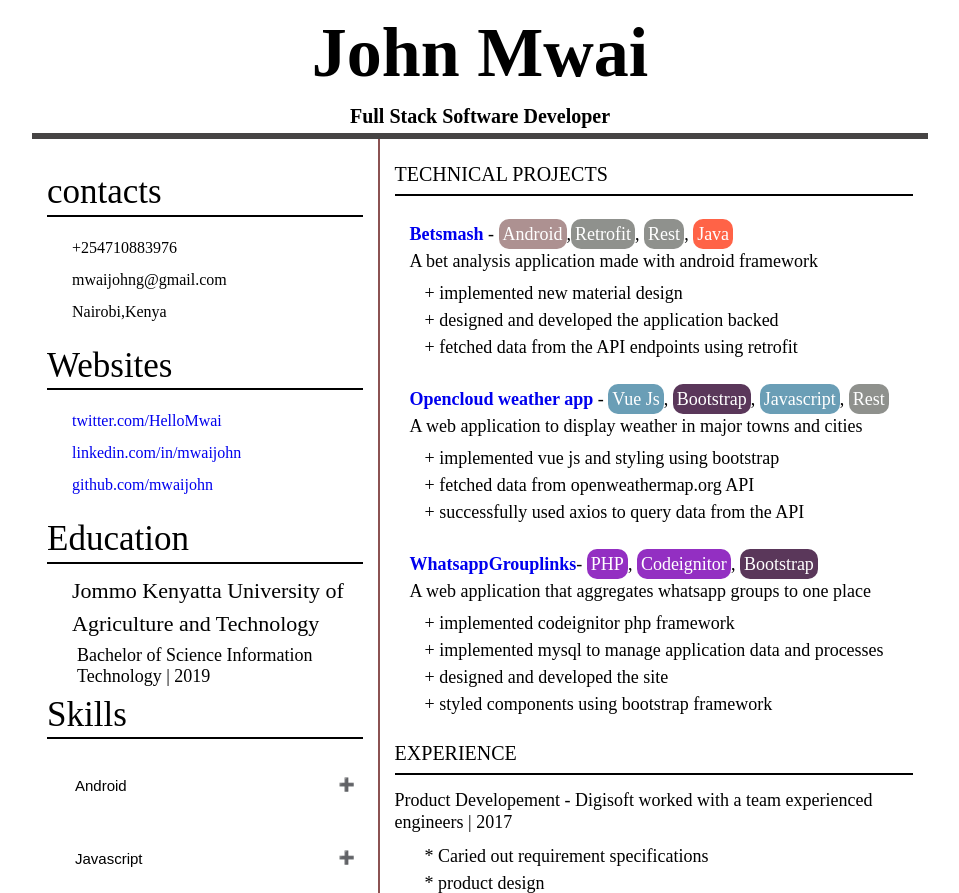
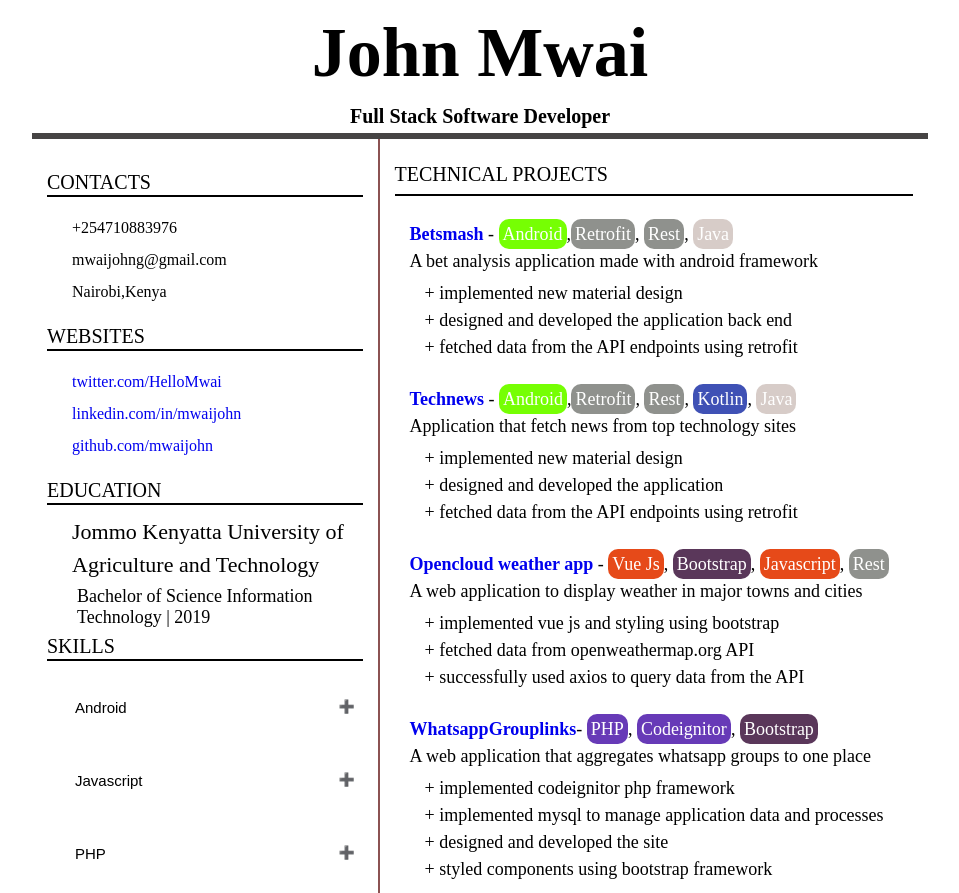
Before and after one commit to mwaijohn/portfolio, a plain HTML site: page index.html in a window 1280 px wide. Shown: the top 893 px of the page, without its empty margins (160-1119 px from the left). Drawn offline with Linux system fonts and the light colour scheme.

Commit message:
style componenets

```diff
--- a/index.html
+++ b/index.html
@@ -97,7 +97,9 @@
                     <hr class="hr">
                 </div>
                 <div class="project-container">
-                    <p class="project-title"><span class="project-name"><a href="google.com">Betsmash</a></span> -
+                    <p class="project-title"><span class="project-name"><a
+                                href="https://play.google.com/store/apps/details?id=com.topsports.betsmash">Betsmash</a></span>
+                        -
                         <span class="tag android">Android</span>,<span class="tag">Retrofit</span>,
                         <span class="tag">Rest</span>,
                         <span class="tag java">Java</span>
@@ -105,12 +107,29 @@
                     <p>A bet analysis application made with android framework</p>
                     <div class="implements">
                         <p>+ implemented new material design</p>
-                        <p>+ designed and developed the application backed</p>
+                        <p>+ designed and developed the application back end</p>
                         <p>+ fetched data from the API endpoints using retrofit</p>
                     </div>
                 </div>
                 <div class="project-container">
-                    <p class="project-title"><span class="project-name"><a href="http://">Opencloud weather
+                    <p class="project-title"><span class="project-name"><a
+                                href="https://play.google.com/store/apps/details?id=com.technews.technology.technews">Technews</a></span>
+                        -
+                        <span class="tag android">Android</span>,<span class="tag">Retrofit</span>,
+                        <span class="tag">Rest</span>,
+                        <span class="tag kotlin">Kotlin</span>,
+                        <span class="tag java">Java</span>
+                    </p>
+                    <p>Application that fetch news from top technology sites</p>
+                    <div class="implements">
+                        <p>+ implemented new material design</p>
+                        <p>+ designed and developed the application</p>
+                        <p>+ fetched data from the API endpoints using retrofit</p>
+                    </div>
+                </div>
+                <div class="project-container">
+                    <p class="project-title"><span class="project-name"><a
+                                href="https://opencloudweather.herokuapp.com/">Opencloud weather
                                 app</a></span> -
                         <span class="tag js">Vue Js</span>,
                         <span class="tag css">Bootstrap</span>,
--- a/style.css
+++ b/style.css
@@ -18,19 +18,22 @@ a{
     border-radius: 10px;
 }
 .android{
-    background-color: rgb(173, 145, 145);
+    background-color: #76ff03;
 }
 .java{
-    background-color: tomato;
+    background-color: #d7ccc8;
 }
 .js{
-    background-color: rgb(106, 158, 182);
+    background-color: #e64a19;
 }
 .css{
     background-color: rgb(90, 55, 90);
 }
 .php{
-    background-color: rgb(147, 47, 194);
+    background-color: #673ab7;
+}
+.kotlin{
+    background-color: #3f51b5;
 }
 .container{
     margin-left: 15vw;
@@ -84,10 +87,11 @@ a{
 }
 /* start contact group */
 .contact-title{
-    font-size: 35px;
+    font-size: 20px;
     font-style: bold;
     font-weight: 400;
     line-height: 1.3;
+    text-transform: uppercase;
 }
 hr{
     border: 1px solid black;
```
Also changed, not shown: 1 other file. Lines whose indentation alone changed are shown as unchanged.
